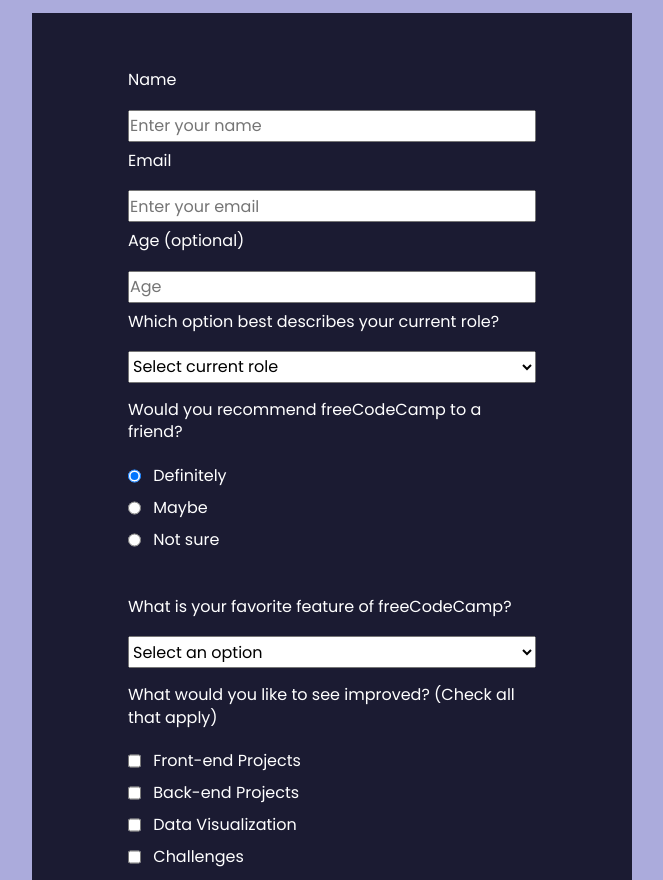
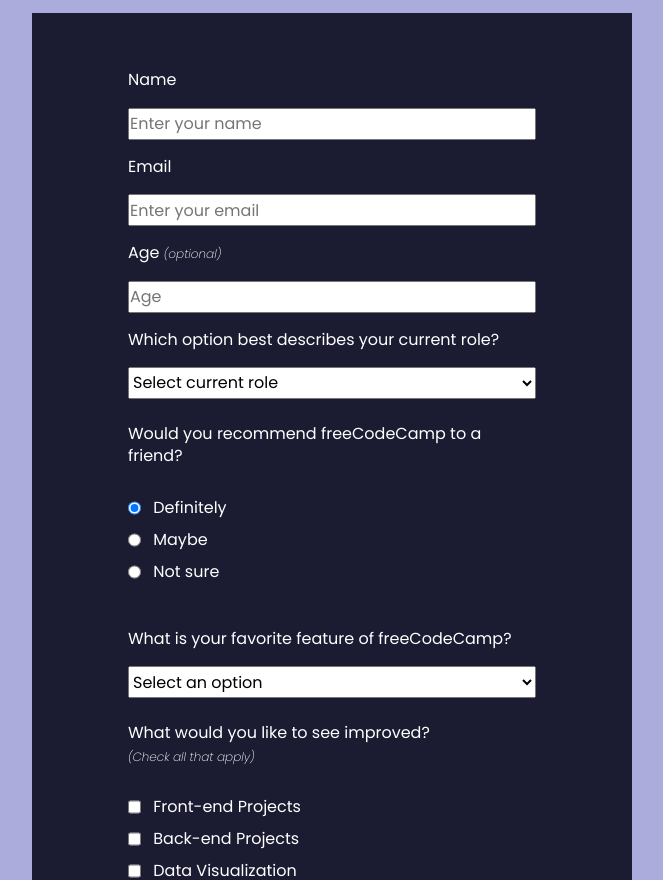
Before and after one commit to Kris-Martin/freeCodeCamp_surveyForm, a plain HTML site: page index.html in a window 1280 px wide. Shown: the part 97-977 px from the top of the page, without its empty margins (308-971 px from the left). Drawn offline with Linux system fonts and the light colour scheme.

Commit message:
Formatting.

```diff
--- a/index.html
+++ b/index.html
@@ -27,7 +27,7 @@
         <label for="email" id="email-label">Email </label>
         <input type="email" name="email" id="email" placeholder="Enter your email"required>
 
-        <label for="number" id="number-label">Age (optional) </label>
+        <label for="number" id="number-label">Age <em>(optional)</em></label>
         <input type="number" name="age" id="number" min="10" max="120" placeholder="Age">
 
         <label for="role" id="role-label">Which option best describes your current role? </label>
@@ -69,7 +69,7 @@
       </fieldset>
 
       <fieldset>
-        <legend>What would you like to see improved? (Check all that apply)</legend>
+        <legend>What would you like to see improved?<br><em>(Check all that apply)</em></legend>
         <div>
           <input class="inline" type="checkbox" name="improvements" id="frontend" value="frontend">
           <label class="inline" for="">Front-end Projects</label>
--- a/styles.css
+++ b/styles.css
@@ -1,11 +1,11 @@
-@import url('https://fonts.googleapis.com/css?family=Poppins:200i,400&display=swap');
+@import url("https://fonts.googleapis.com/css?family=Poppins:200i,400&display=swap");
 
 * {
     box-sizing: border-box;
     margin: 0;
     padding: 0;
     font-size: 16px;
-  font-family: 'Poppins', sans-serif;
+    font-family: "Poppins", sans-serif;
 }
 
 body {
@@ -49,12 +49,14 @@ fieldset {
 
 label {
     display: block;
-	margin: 0.5rem 0;
+    margin: 0.5rem auto 0.5rem auto;
+    padding: 1em auto;
 }
 
 input,
+legend,
 select {
-  margin: 10px 0 0 0;
+    margin: 0.5rem auto 0.5rem auto;
     width: 100%;
     min-height: 2em;
 }
@@ -77,3 +79,11 @@ input[type="submit"] {
     background-color: #37af65;
     color: white;
 }
+
+input[type="submit"]:hover {
+    background-color: lightseagreen;
+}
+
+em {
+    font-size: 0.75em;
+}
```
Lines whose indentation alone changed are shown as unchanged.
